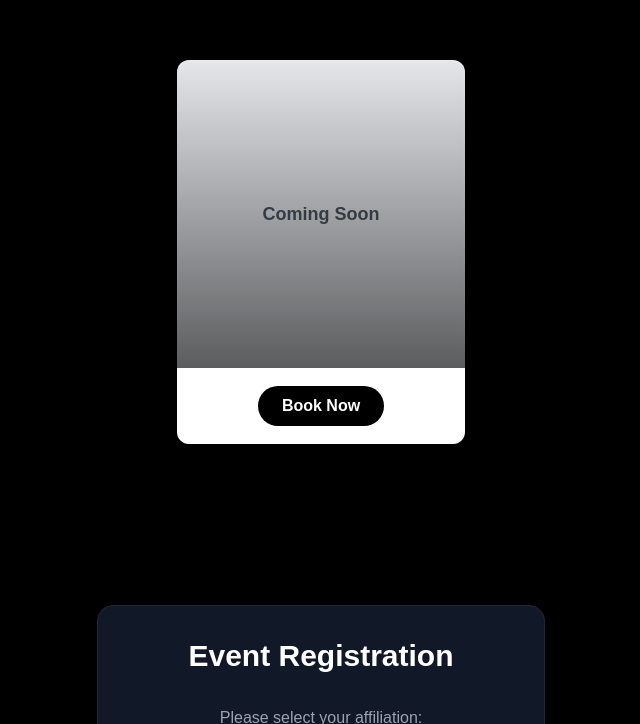
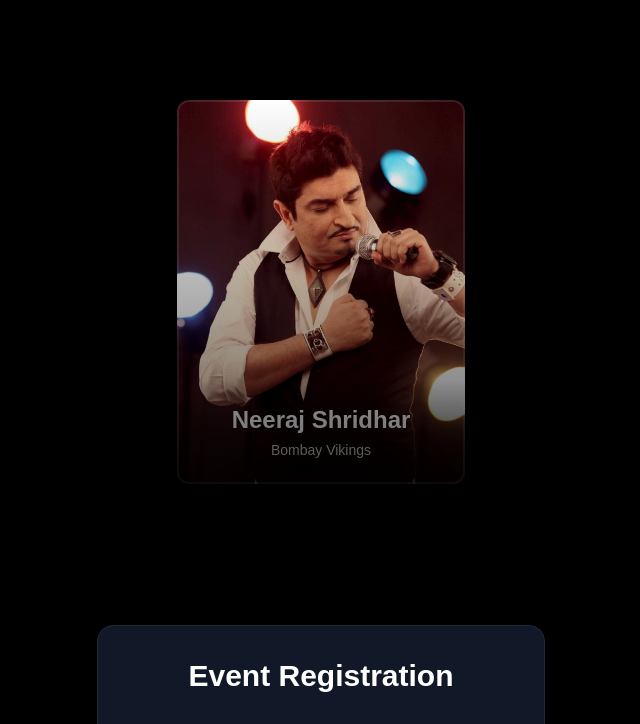
Before and after one commit to venom76568/consonite25, a React (Vite) app: page / in a window 1280 px wide. Shown: the part 1702-2426 px from the top of the page, without its empty margins (319-959 px from the left). Built offline with nearby package versions, Linux system fonts and the light colour scheme; a web font is replaced by a local one.

Commit message:
Configured Cards to show Info

```diff
--- a/src/components/Artist.jsx
+++ b/src/components/Artist.jsx
@@ -1,6 +1,7 @@
 import React from 'react';
 import Card from './Card3d';
 import AnimatedTitle from "./AnimatedTitle";
+import img from '../assets/image.png';
 
 const Example = () => {
   const scrollToFooter = () => {
@@ -12,16 +13,7 @@ const Example = () => {
 
   return (
     <div id="artist"
-      style={{
-        display: 'flex',
-        gap: '20px',
-        flexDirection: 'column',
-        justifyContent: 'center',
-        alignItems: 'center',
-        backgroundColor: '#000',
-        padding: '20px',
-
-      }}
+      className="flex flex-col items-center justify-center gap-20 bg-black py-top-20 py-bottom-10"
     >
       <div>
         <AnimatedTitle
@@ -31,7 +23,7 @@ const Example = () => {
       </div>
 
       {/* Desktop Card - Hidden on mobile */}
-      <div className="hidden sm:block" onClick={scrollToFooter}>
+      <div className="hidden sm:block relative" onClick={scrollToFooter}>
         <Card
           style={{
             backgroundColor: '#fff',
@@ -43,30 +35,19 @@ const Example = () => {
             boxShadow: '0 10px 30px rgba(0, 0, 0, 0.3)',
             cursor: 'pointer',
           }}
-
         >
           <img
-            src="https://static.vecteezy.com/system/resources/previews/003/582/701/non_2x/coming-soon-background-illustration-template-design-free-vector.jpg"
-            alt="Revealing Soon"
-            style={{
-              width: '100%',
-              height: '100%',
-              objectFit: 'cover',
-              display: 'block',
-            }}
+            src={img}
+            alt="Neeraj Shridhar"
+            className="w-full h-full object-cover"
           />
-          <div
-            style={{
-              position: 'absolute',
-              bottom: '20px',
-              width: '100%',
-              textAlign: 'center',
-              color: '#ff5722',
-              fontSize: '18px',
-              fontWeight: 'bold',
-            }}
-          >
-            Book Now
+          <div className="absolute bottom-0 left-0 right-0 p-6 bg-gradient-to-t from-black/70 to-transparent">
+            <h2 className="text-white text-2xl font-bold text-center mb-1">
+              Neeraj Shridhar
+            </h2>
+            <p className="text-white/80 text-sm text-center">
+              Bombay Vikings
+            </p>
           </div>
         </Card>
       </div>
@@ -74,40 +55,36 @@ const Example = () => {
       {/* Mobile Card - Shown only on mobile */}
       <div className="block sm:hidden w-full max-w-[320px]">
         <div
+          className="relative"
+          onClick={scrollToFooter}
+        >
+          <div
             style={{
               backgroundColor: '#fff',
               width: '100%',
-            height: '250px',
+              height: '350px',
               borderRadius: '15px',
               overflow: 'hidden',
               position: 'relative',
               boxShadow: '0 10px 30px rgba(0, 0, 0, 0.3)',
               cursor: 'pointer',
             }}
-          onClick={scrollToFooter}
           >
             <img
-            src="https://static.vecteezy.com/system/resources/previews/003/582/701/non_2x/coming-soon-background-illustration-template-design-free-vector.jpg"
-            alt="Revealing Soon"
-            style={{
-              width: '100%',
-              height: '100%',
-              objectFit: 'cover',
-              display: 'block',
-            }}
+              src={img}
+              alt="Neeraj Shridhar"
+              className="w-full h-full object-cover"
             />
             <div
-            style={{
-              position: 'absolute',
-              bottom: '20px',
-              width: '100%',
-              textAlign: 'center',
-              color: '#ff5722',
-              fontSize: '16px',
-              fontWeight: 'bold',
-            }}
+              className="absolute bottom-0 left-0 right-0 p-4 bg-gradient-to-t from-black/70 to-transparent"
             >
-            Book Now
+              <h2 className="text-white text-xl font-bold text-center mb-1">
+                Neeraj Shridhar
+              </h2>
+              <p className="text-white/80 text-sm text-center">
+                Bombay Vikings
+              </p>
+            </div>
           </div>
         </div>
       </div>
--- a/src/components/Card3d.tsx
+++ b/src/components/Card3d.tsx
@@ -1,4 +1,5 @@
 import React from 'react';
+import img from '../assets/image.png'; // Ensure this path is correct or update it to the correct path
 
 const Card = () => {
   return (
@@ -7,24 +8,43 @@ const Card = () => {
         {/* Card Content */}
         <div className="absolute inset-0">
           {/* Image Container */}
-          <div className="relative h-4/5 w-full overflow-hidden rounded-t-xl">
+          <div className="relative h-full w-full overflow-hidden rounded-t-xl">
             <div className="absolute inset-0 bg-gradient-to-t from-black/60 to-transparent z-10" />
             <div className="h-full w-full bg-gray-200 flex items-center justify-center">
-              <p className="text-gray-600 font-semibold text-base sm:text-lg">Coming Soon</p>
+              <img
+                          src={img}
+                          alt="Neeraj Shridhar"
+                          className="w-full h-full object-cover"
+                        />
+
+            </div>
+
+          </div>
+          <div className="absolute bottom-0 w-full h-1/5 rounded-b-xl shadow-lg">
+            <div className="flex h-full items-center justify-center">
+              <div className="absolute bottom-0 left-0 right-0 p-6 bg-gradient-to-t from-black/70 to-transparent">
+                          <h2 className="text-white text-2xl font-bold opacity-100 text-center mb-1">
+                            Neeraj Shridhar
+                          </h2>
+                          <p className="text-white/80 text-sm text-center">
+                            Bombay Vikings
+                          </p>
+                        </div>
             </div>
           </div>
-
           {/* Bottom Content */}
-          <div className="absolute bottom-0 w-full h-1/5 bg-white rounded-b-xl shadow-lg">
+          {/* <div className="absolute bottom-0 w-full h-1/5 bg-white rounded-b-xl shadow-lg">
             <div className="flex h-full items-center justify-center">
-              <button className="px-4 sm:px-6 py-1.5 sm:py-2 bg-black text-white rounded-full font-semibold text-sm sm:text-base
-                               transform transition-all duration-300
-                               hover:scale-105 hover:bg-gray-800
-                               active:scale-95">
-                Book Now
-              </button>
+              <div className="absolute bottom-0 left-0 right-0 p-6 bg-gradient-to-t from-black/70 to-transparent">
+                          <h2 className="text-white text-2xl font-bold text-center mb-1">
+                            Neeraj Shridhar
+                          </h2>
+                          <p className="text-white/80 text-sm text-center">
+                            Bombay Vikings
+                          </p>
+                        </div>
             </div>
-          </div>
+          </div> */}
 
           {/* 3D Effect Elements */}
           <div className="absolute inset-0 h-full w-full rounded-xl border-2 border-white/10 transition-all duration-500
```
Also changed, not shown: src/assets/image.png (added). Lines whose indentation alone changed are shown as unchanged.
